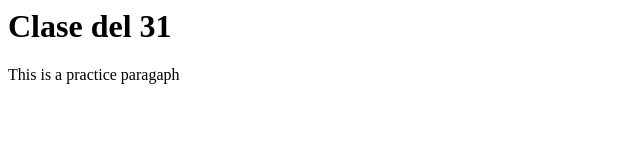
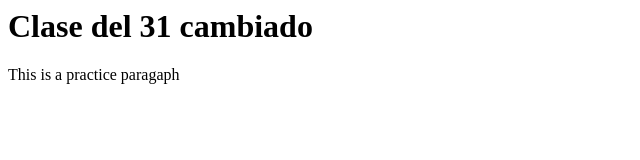
Before and after one commit to thursdaygirll/practicahtml, a plain HTML site: page src/index.html in a window 1280 px wide. Shown: the whole page, without its empty margins (0-640 px from the left). Drawn offline with Linux system fonts and the light colour scheme.

Commit message:
cambio de texto

```diff
--- a/src/index.html
+++ b/src/index.html
@@ -3,7 +3,7 @@
         <title>Practica HTML</title>
     </head>
     <body>
-        <h1>Clase del 31</h1>
+        <h1>Clase del 31 cambiado</h1>
         <p> This is a practice paragaph</p>
     </body>
 </html>
```
Also changed, not shown: 1 other file.
